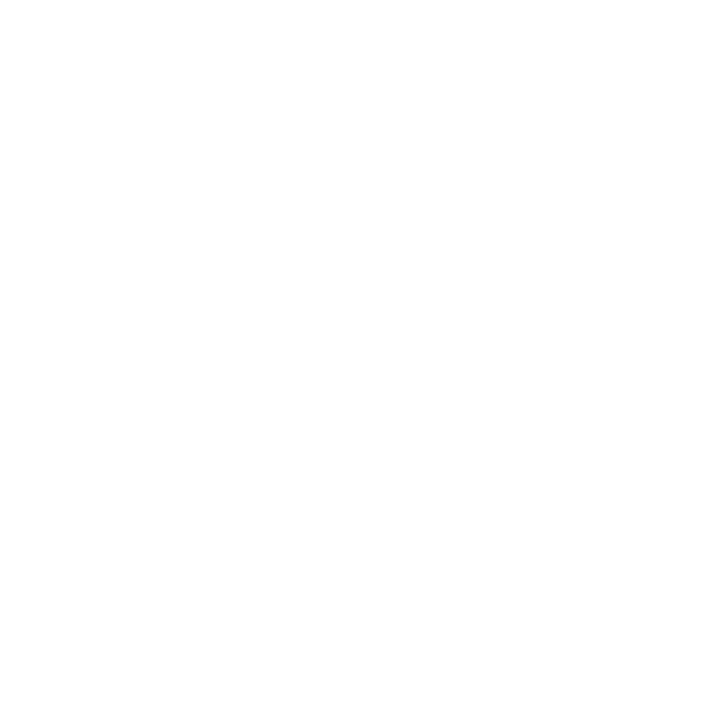
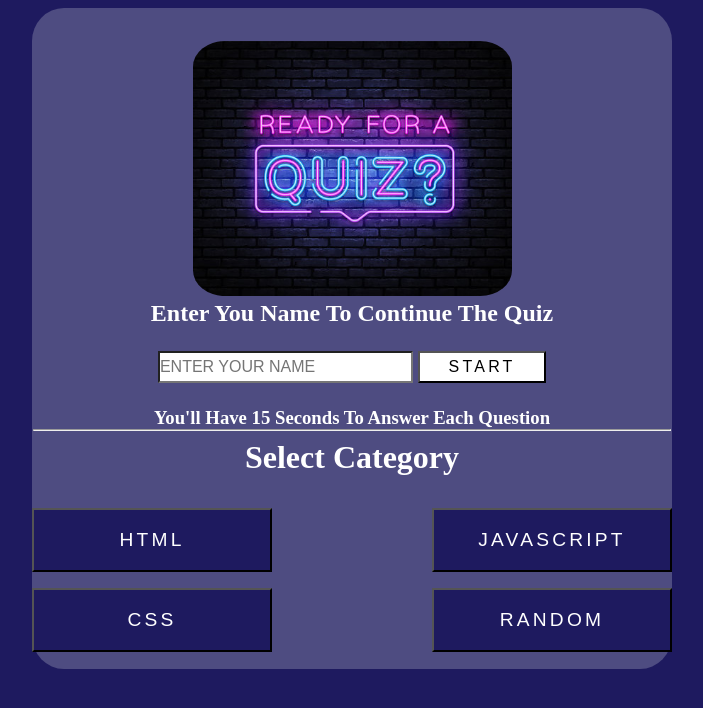
Before and after one commit to shrutisoni08/QUIZ_APP, a plain HTML site: page index.html in a window 1280 px wide. Shown: the whole page, without its empty margins (288-991 px from the left). Drawn offline with Linux system fonts and the light colour scheme.

Commit message:
save changes

```diff
--- a/index.html
+++ b/index.html
@@ -4,10 +4,46 @@
     <meta charset="UTF-8">
     <meta name="viewport" content="width=device-width, initial-scale=1.0">
     <link rel="stylesheet" href="style.css">
-    <title>Quiz Game</title>
+    <title>QuizBuzz</title>
 </head>
 <body>
+    <div class="main-container">
 
+        <div class="contentbox">
+           <img src="./images/quizLogo.jpg" alt="logo">
+           <h2>Enter You Name To Continue The Quiz</h2>
+           <form action="">
+            <input type="text" name="username" id="userName" placeholder="ENTER YOUR NAME">
+            <button type="submit">START</button>
+           </form>
+           <h3>You'll Have 15 Seconds To Answer Each Question</h3>
+           <hr>
+
+           <div class="category">
+               <h1>Select Category</h1>
+               <div class="options">
+                <div>
+                    <a href="./questionPage.html">
+                        <button type="submit">HTML</button>
+                    </a>
+                    <a href="./questionPage.html">
+                        <button type="submit">CSS</button>
+                    </a>
+                </div>
+                <div>
+                    <a href="./questionPage.html">
+                        <button type="submit">JAVASCRIPT</button>
+                    </a>
+                    <a href="./questionPage.html">
+                        <button type="submit">RANDOM</button>
+                    </a>
+                </div>
+                </div>
+            </div>
+
+        </div>
+
+    </div>
 
     <script src="index.js"></script>
 </body>
--- a/index.js
+++ b/index.js
@@ -0,0 +1 @@
+// window.alert("WELCOME TO QuizBuzz");
--- /dev/null
+++ b/questionpage.css
@@ -0,0 +1,23 @@
+*{
+    margin: 0;
+    padding: 0;
+    scroll-behavior: smooth;
+    box-sizing: border-box;
+}
+body{
+    text-align: center;
+    background: #1E1A5F;
+}
+.questionBox{
+    display: flex;
+    align-items: center;
+    justify-content: center;
+}
+.contentBox{
+    display: flex;
+    align-items: center;
+    justify-content: center;
+    flex-direction: column;
+    background-color: #4E4C81;
+    width: 50%;
+}
--- a/style.css
+++ b/style.css
@@ -0,0 +1,92 @@
+*{
+    margin: 0;
+    padding: 0;
+    scroll-behavior: smooth;
+    box-sizing: border-box;
+}
+body{
+    text-align: center;
+    background: #1E1A5F;
+    /* overflow: hidden; */
+}
+.main-container{
+    width: 100%;
+}
+.main-container>.heading{
+    color: #fff;
+    font-family:'Segoe UI', Tahoma, Geneva, Verdana, sans-serif ;
+}
+.contentbox{
+    background-color: #4E4C81;
+    border: 1px solid transparent;
+    border-radius: 5%;
+    width: 50%;
+    display: inline-block;
+    padding-top: 2rem;
+    margin-top: .5rem;
+}
+form{
+    display: flex;
+    align-items: center;
+    justify-content: center;
+    gap: 5px;
+    margin-top: 1.5rem;
+    margin-bottom: 1.5rem;
+}
+form>input{
+    width: 40%;
+    height: 2rem;
+    font-size: 1rem;
+    background: #fff;
+    color: #000;
+}
+form>button{
+    width: 8rem;
+    height: 2rem;
+    background: #fff;
+    font-size: 1rem;
+    letter-spacing: .2rem;
+    cursor: pointer;
+}
+form>button:active{
+    background: #afaeae;
+}
+.contentbox>img{
+    width: 50%;
+    height: auto;
+    border-radius: 10%;
+}
+.contentbox>h2, h3{
+    color: #fff;
+}
+.category{
+    margin-bottom: 1rem;
+}
+.options{
+    display: flex;
+    align-items: center;
+    justify-content: center;
+    gap: 10rem;
+    margin-top: 2rem;
+}
+.options>div{
+    display: flex;
+    flex-direction: column;
+    gap: 1rem;
+}
+.options>div>a>button{
+    width: 15rem;
+    height: 4rem;
+    font-size: 1.2rem;
+    color: #fff;
+    background: #1E1A5F;
+    cursor: pointer;
+    letter-spacing: .2rem;
+}
+.options>div>a>button:active{
+    background: #5e5e5f;
+}
+.category>h1{
+    color: #fff;
+    margin-top: .5rem;
+}
```
Also changed, not shown: questionPage.html (added, +16 -0 lines), images/quizLogo.jpg (added).
